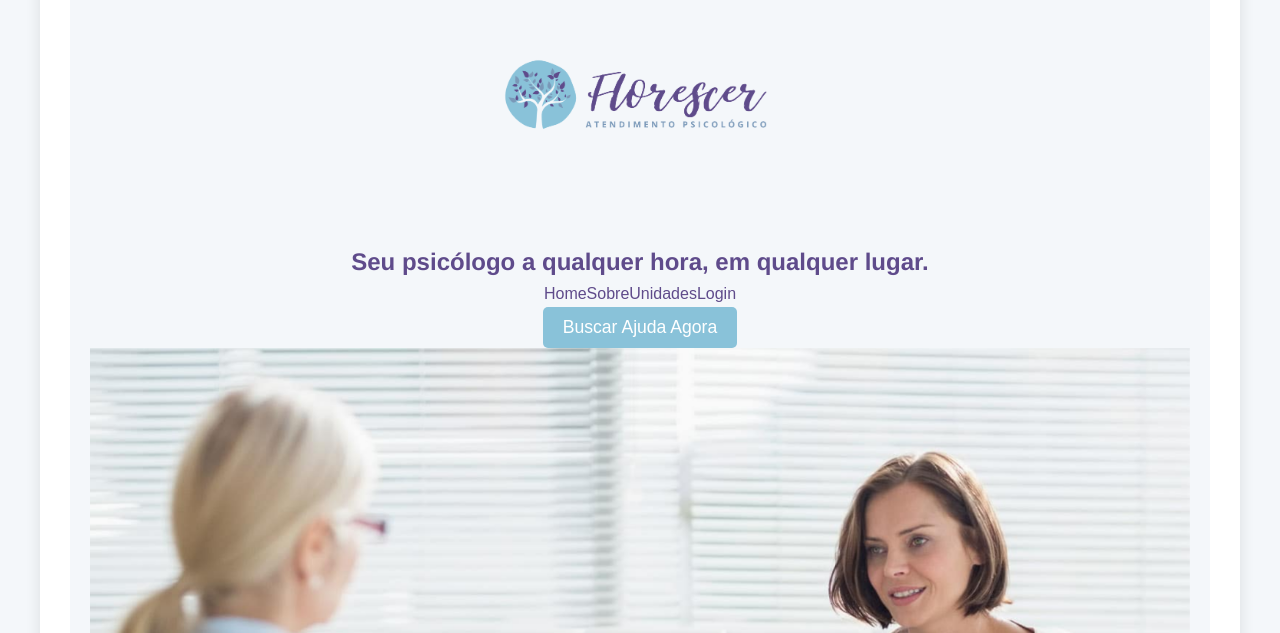
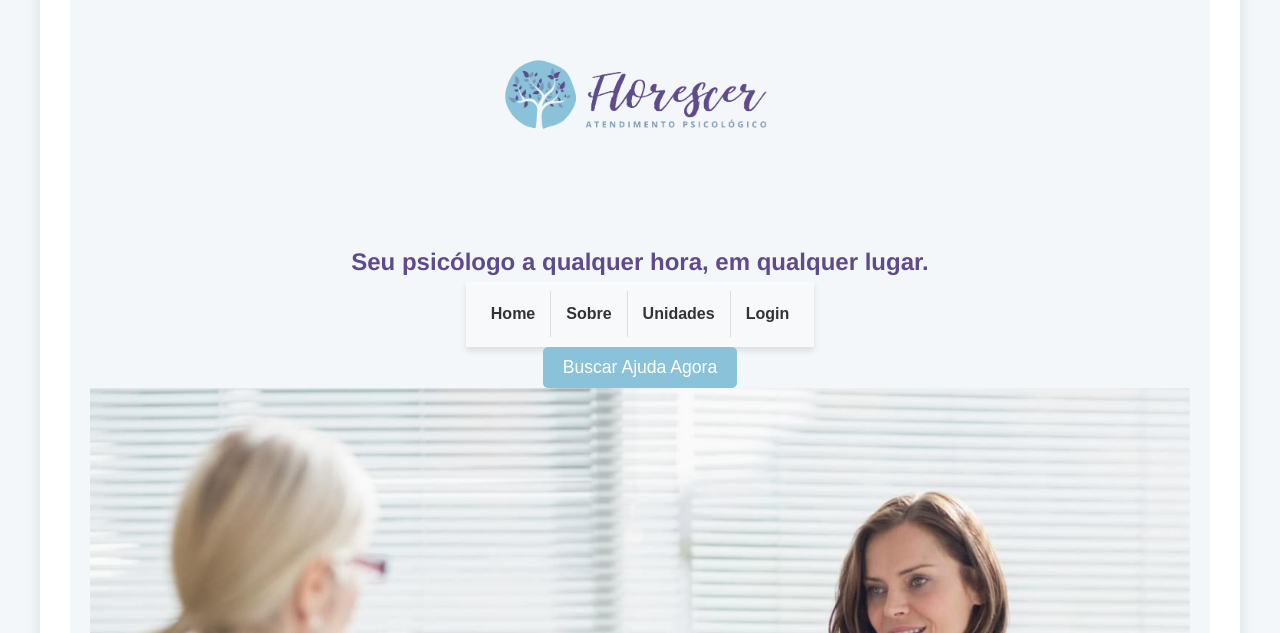
Before and after one commit to olv-stephany/Florescer_Project_TIC20, a React (Vite) app: page / in a window 1280 px wide. Shown: the part 167-800 px from the top of the page. Built offline with nearby package versions, Linux system fonts and the light colour scheme.

Commit message:
navbar jsx

```diff
--- a/src/components/Navbar.jsx
+++ b/src/components/Navbar.jsx
@@ -12,12 +12,14 @@ function Navbar () {
         <h1>Seu psicólogo a qualquer hora, em qualquer lugar.
         </h1>
         <Router>
-            <nav>
+        <div className="navbar-container">
+        <nav className="navbar">
                 <Link to='/'>Home</Link>
                 <Link to='/sobre'>Sobre</Link>
                 <Link to='/unidades'>Unidades</Link>
                 <Link to='/login'>Login</Link>
             </nav>
+            </div>
 
             <Routes>
                 <Route path='/' element={<home/>}/>
@@ -25,9 +27,11 @@ function Navbar () {
                 <Route path='/unidades' element={<Unidades/>}/>
                 <Route path='/login' element={<Login/>}/>
             </Routes>
+
             <Link to='/unidades'><button type='click'>Buscar Ajuda Agora</button></Link>
         </Router>
         </>
+
     )
 }
 
```
